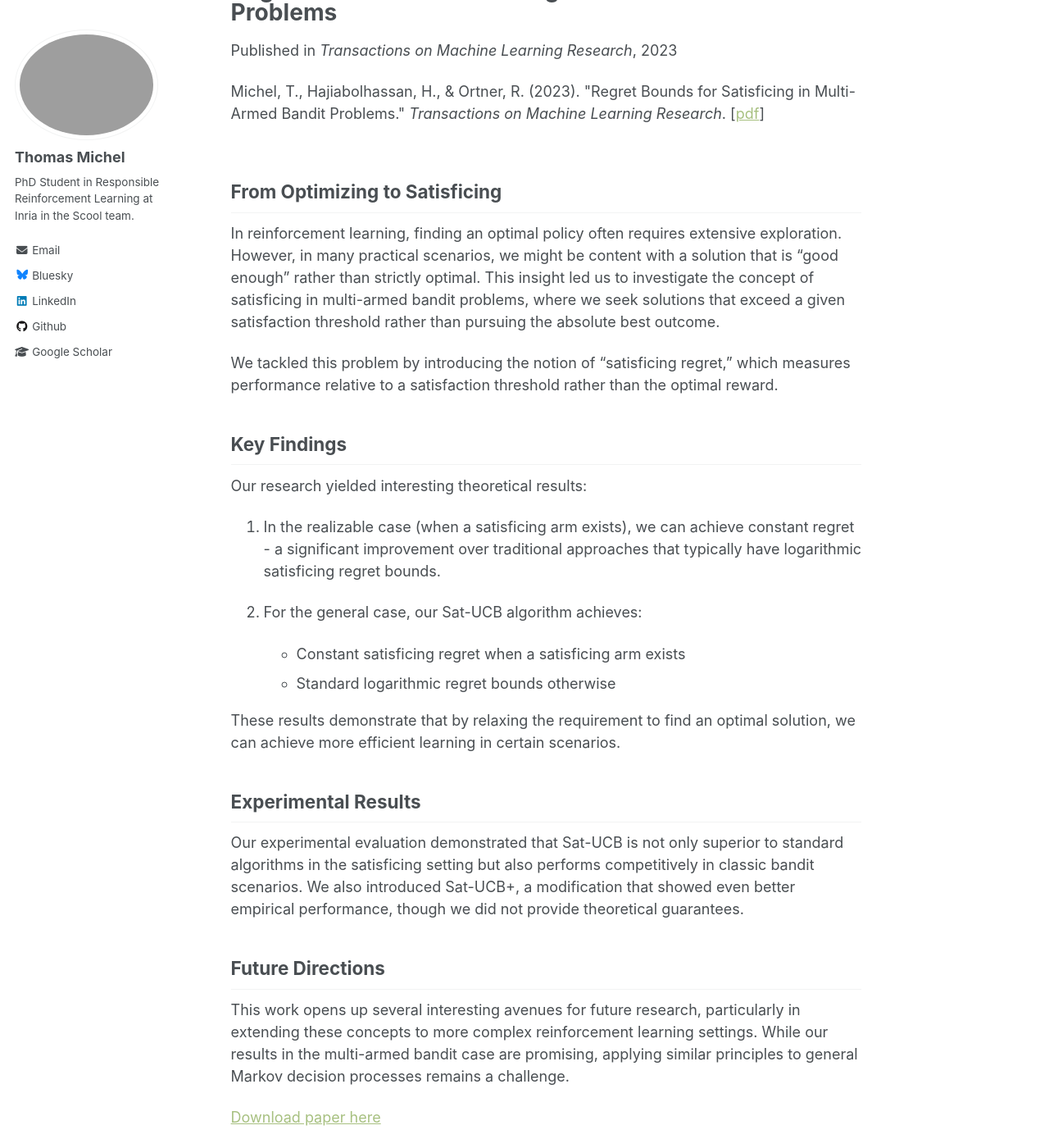
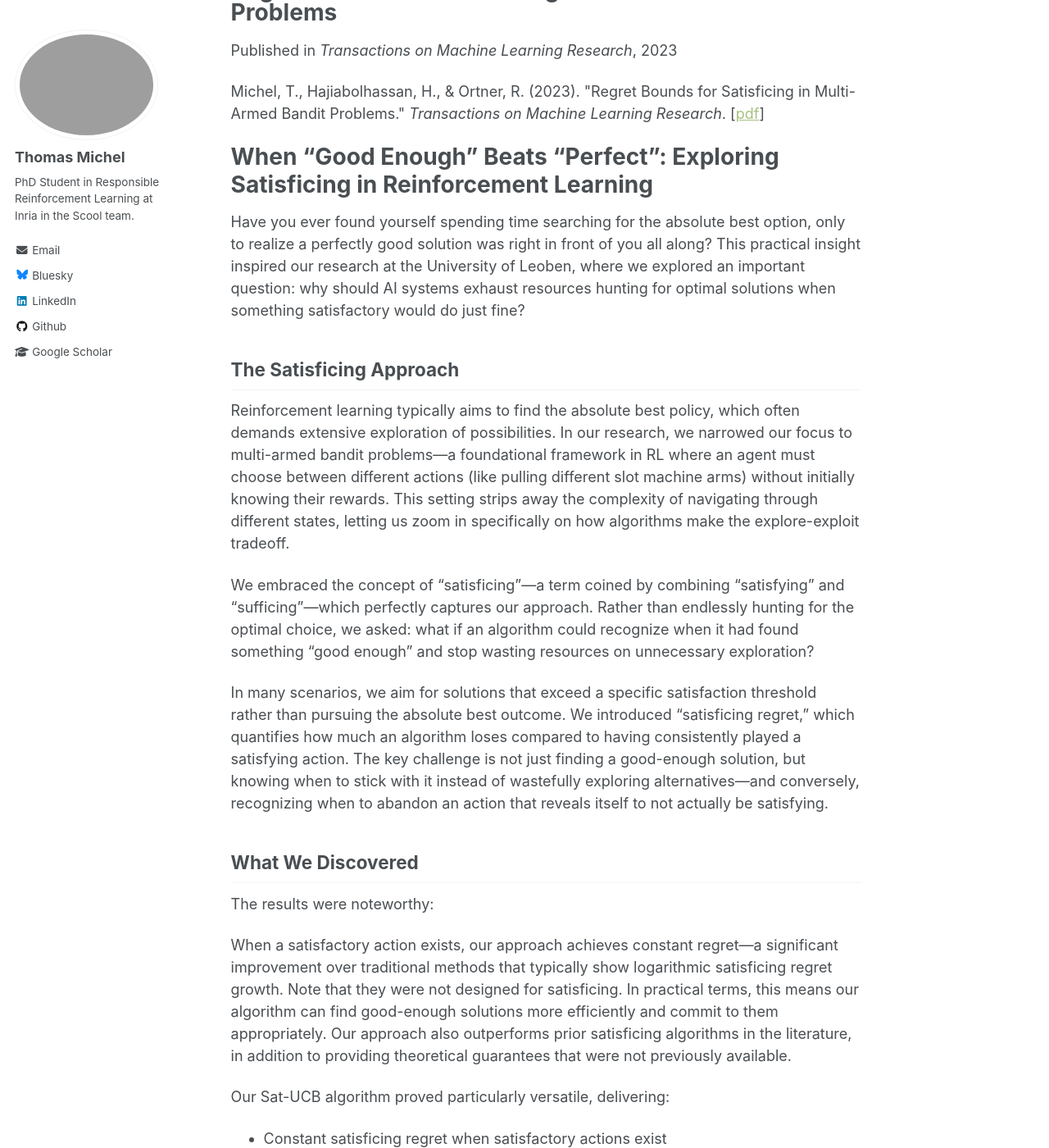
Before and after one commit to Thomick/Thomick.github.io, a Jekyll site: the page built from _publications/regret-bound-for-satisficing.md, in a window 1280 px wide and 1400 px high, scrolled down 192 px. Shown: the whole window at 82% size. Built offline with Jekyll 4.4.1, drawn with Linux system fonts in a browser that asks for light colours; comment, search, counter and statistics services are not loaded; some of the changed text lies outside the part shown.

Commit message:
Update website

```diff
--- a/_publications/regret-bound-for-satisficing.md
+++ b/_publications/regret-bound-for-satisficing.md
@@ -9,30 +9,38 @@ paperurl: '/files/regret_bounds_for_satisficing.pdf'
 citation: 'Michel, T., Hajiabolhassan, H., & Ortner, R. (2023). &quot;Regret Bounds for Satisficing in Multi-Armed Bandit Problems.&quot; <i>Transactions on Machine Learning Research</i>.'
 ---
 
-## From Optimizing to Satisficing
+# When "Good Enough" Beats "Perfect": Exploring Satisficing in Reinforcement Learning
 
-In reinforcement learning, finding an optimal policy often requires extensive exploration. However, in many practical scenarios, we might be content with a solution that is "good enough" rather than strictly optimal. This insight led us to investigate the concept of satisficing in multi-armed bandit problems, where we seek solutions that exceed a given satisfaction threshold rather than pursuing the absolute best outcome.
+Have you ever found yourself spending time searching for the absolute best option, only to realize a perfectly good solution was right in front of you all along? This practical insight inspired our research at the University of Leoben, where we explored an important question: why should AI systems exhaust resources hunting for optimal solutions when something satisfactory would do just fine?
 
-We tackled this problem by introducing the notion of "satisficing regret," which measures performance relative to a satisfaction threshold rather than the optimal reward.
+## The Satisficing Approach
 
-## Key Findings
+Reinforcement learning typically aims to find the absolute best policy, which often demands extensive exploration of possibilities. In our research, we narrowed our focus to multi-armed bandit problems—a foundational framework in RL where an agent must choose between different actions (like pulling different slot machine arms) without initially knowing their rewards. This setting strips away the complexity of navigating through different states, letting us zoom in specifically on how algorithms make the explore-exploit tradeoff.
 
-Our research yielded interesting theoretical results:
+We embraced the concept of "satisficing"—a term coined by combining "satisfying" and "sufficing"—which perfectly captures our approach. Rather than endlessly hunting for the optimal choice, we asked: what if an algorithm could recognize when it had found something "good enough" and stop wasting resources on unnecessary exploration?
 
-1. In the realizable case (when a satisficing arm exists), we can achieve constant regret - a significant improvement over traditional approaches that typically have logarithmic satisficing regret bounds.
+In many scenarios, we aim for solutions that exceed a specific satisfaction threshold rather than pursuing the absolute best outcome. We introduced "satisficing regret," which quantifies how much an algorithm loses compared to having consistently played a satisfying action. The key challenge is not just finding a good-enough solution, but knowing when to stick with it instead of wastefully exploring alternatives—and conversely, recognizing when to abandon an action that reveals itself to not actually be satisfying.
 
-2. For the general case, our Sat-UCB algorithm achieves:
-   - Constant satisficing regret when a satisficing arm exists
-   - Standard logarithmic regret bounds otherwise
+## What We Discovered
 
-These results demonstrate that by relaxing the requirement to find an optimal solution, we can achieve more efficient learning in certain scenarios.
+The results were noteworthy:
+
+When a satisfactory action exists, our approach achieves constant regret—a significant improvement over traditional methods that typically show logarithmic satisficing regret growth. Note that they were not designed for satisficing. In practical terms, this means our algorithm can find good-enough solutions more efficiently and commit to them appropriately. Our approach also outperforms prior satisficing algorithms in the literature, in addition to providing theoretical guarantees that were not previously available.
+
+Our Sat-UCB algorithm proved particularly versatile, delivering:
+- Constant satisficing regret when satisfactory actions exist
+- Standard logarithmic regret in other scenarios, maintaining compatibility with classical approaches
 
 ## Experimental Results
 
-Our experimental evaluation demonstrated that Sat-UCB is not only superior to standard algorithms in the satisficing setting but also performs competitively in classic bandit scenarios. We also introduced Sat-UCB+, a modification that showed even better empirical performance, though we did not provide theoretical guarantees.
+We validated our theoretical findings through experiments on synthetic data. Not only did Sat-UCB outperform standard algorithms in satisficing scenarios, but it also remained competitive in classical bandit problems—showing you don't have to sacrifice traditional performance to gain efficiency.
 
-## Future Directions
+We also developed an enhanced version called Sat-UCB+ that showed even better results in our experiments. While we haven't yet developed the theoretical guarantees for this improved version, the empirical performance is promising.
 
-This work opens up several interesting avenues for future research, particularly in extending these concepts to more complex reinforcement learning settings. While our results in the multi-armed bandit case are promising, applying similar principles to general Markov decision processes remains a challenge.
+## Where This Takes Us Next
 
-[Download paper here]({{ base_path }}/files/regret_bounds_for_satisficing.pdf)
+This work opens doorways to more efficient and practical AI systems. The challenge now lies in extending these satisficing principles to more complex reinforcement learning environments and general Markov decision processes.
+
+Imagine AI systems that know when to stop searching for perfection and deliver timely, good-enough solutions—potentially improving applications from automated decision-making to resource allocation where timeliness matters as much as optimality.
+
+[Explore the technical details in the full paper →]({{ base_path }}/files/regret_bounds_for_satisficing.pdf)
```
Also changed, not shown: _pages/about.md (+15 -7 lines).
